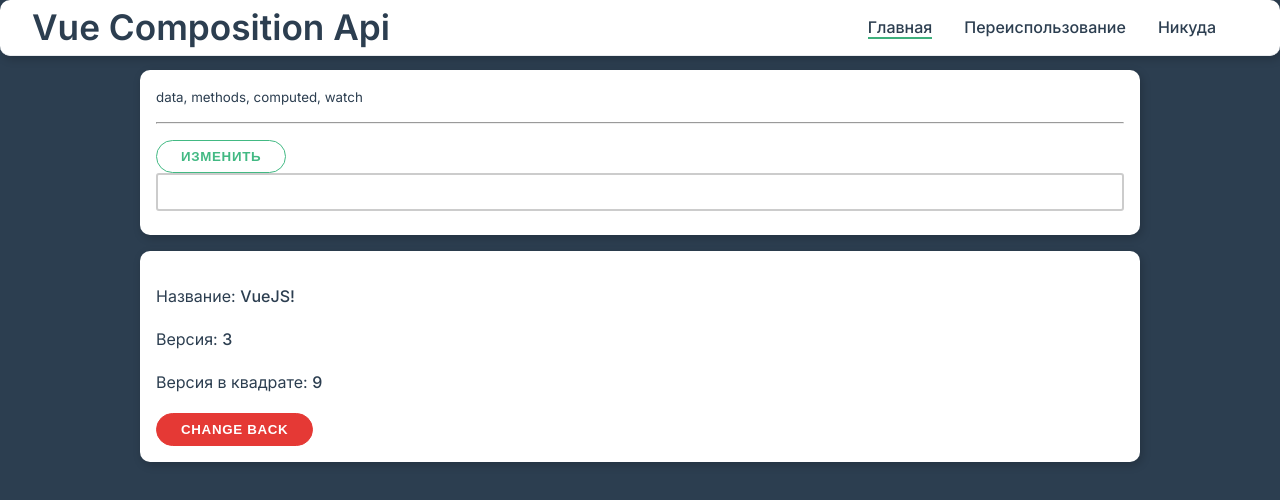
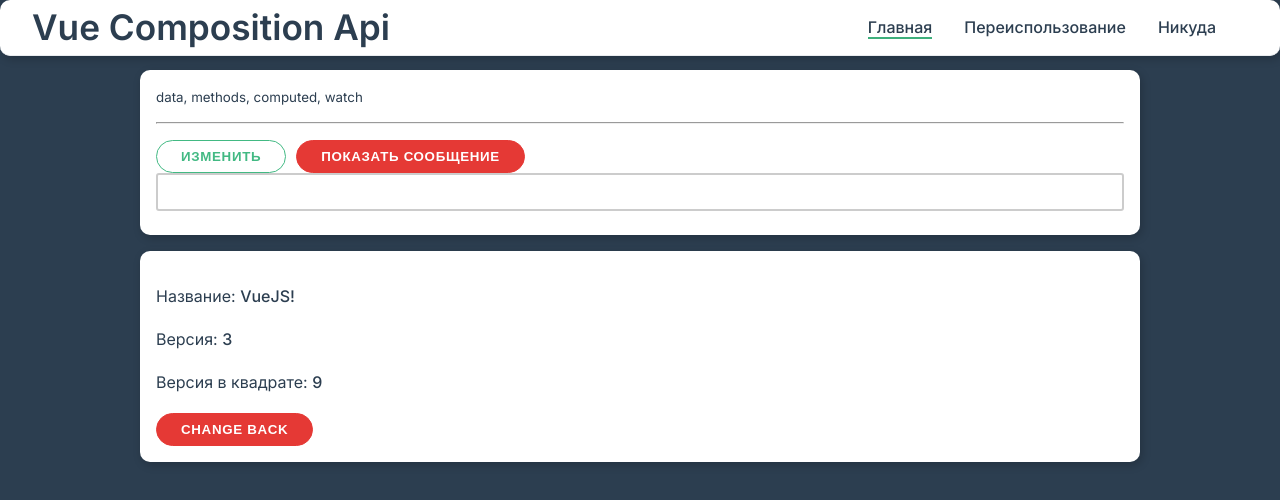
Before and after one commit to hel1yeah/vue3Course, a Vue app in the folder compositionApiVue3/: page / in a window 1280 px wide. Shown: the top 500 px of the page. Built offline with nearby package versions, Linux system fonts and the light colour scheme.

Commit message:
use function mixins

```diff
--- a/compositionApiVue3/src/AppAlert.vue
+++ b/compositionApiVue3/src/AppAlert.vue
@@ -1,5 +1,5 @@
 <template>
-  <div class="alert" :class="type" @click="closeAlert">
+  <div class="alert" :class="type" @click="$emit('closeAlert')">
     <p class="alert-title">{{ alertTitle }}</p>
     <p>
       Lorem ipsum dolor sit amet consectetur adipisicing elit. Fuga labore
@@ -14,19 +14,9 @@
 </template>
 
 <script>
-import { defineEmit } from 'vue';
-
 export default {
   emits: ['closeAlert'],
   props: ['alertTitle', 'type'],
-  setup() {
-    const emit = defineEmit(['closeAlert']);
-
-    const handleClose = () => {
-      emit('close');
-    };
-    return {};
-  },
 };
 </script>
 
--- /dev/null
+++ b/compositionApiVue3/src/use/alert.js
@@ -0,0 +1,10 @@
+import { ref } from 'vue';
+
+export function useAlert() {
+  const alert = ref(false);
+
+  const toggleAlert = () => (alert.value = !alert.value);
+  const closeAlert = () => (alert.value = false);
+
+  return { alert, toggleAlert, closeAlert };
+}
--- a/compositionApiVue3/src/views/HomePage.vue
+++ b/compositionApiVue3/src/views/HomePage.vue
@@ -1,9 +1,18 @@
 <template>
+  <app-alert
+    v-if="alert"
+    alertTitle="work"
+    type="primary"
+    @closeAlert="closeAlert"
+  ></app-alert>
   <div class="card">
     <small>data, methods, computed, watch</small>
     <hr />
 
     <button class="btn" @click="changeInfo">Изменить</button>
+    <button class="btn danger" @click="toggleAlert">
+      {{ !alert ? 'Показать' : 'Скрыть' }} сообщение
+    </button>
 
     <div class="form-control">
       <input class="input" type="text" v-model="textInput" />
@@ -14,15 +23,19 @@
 
 <script>
 import FrameworkInfo from './../FrameworkInfo.vue';
+import AppAlert from './../AppAlert.vue';
 import { ref, reactive, toRefs, isRef, computed, watch, provide } from 'vue';
 export default {
   components: {
     FrameworkInfo,
+    AppAlert,
   },
+
   setup() {
     const name = ref('VueJS!');
     const version = ref(3);
     const textInput = ref('');
+    const alert = ref(false);
 
     function changeInfo() {
       name.value = 'Vue.js!!!';
@@ -33,24 +46,21 @@ export default {
       version.value = 3;
     }
 
+    const toggleAlert = () => (alert.value = !alert.value);
+
+    const closeAlert = () => (alert.value = false);
+
     provide('name', name);
     provide('version', version);
-    // const dobleVersion = computed(() => version.value * version.value);
-
-    // watch([dobleVersion, textInput], (newValue, oldValue) => {
-    //   console.log(newValue[0]);
-    //   console.log(oldValue[1]);
-    //   console.log(newValue[1]);
-    // });
 
     return {
-      // name,
-      // version,
       changeInfo,
       changeBack,
-      // framework,
-      // dobleVersion,
+
       textInput,
+      alert,
+      toggleAlert,
+      closeAlert,
     };
   },
 };
--- a/compositionApiVue3/src/views/ReusablePage.vue
+++ b/compositionApiVue3/src/views/ReusablePage.vue
@@ -17,26 +17,20 @@
 <script>
 import { useRouter, useRoute } from 'vue-router';
 import AppAlert from '../AppAlert.vue';
-import { ref } from 'vue';
+import { useAlert } from '../use/alert';
 
 export default {
   components: { AppAlert },
   setup() {
-    const alert = ref(false);
-
+    const { alert, toggleAlert, closeAlert } = useAlert();
     const router = useRouter();
     const route = useRoute();
 
-    console.log(route.path);
-
     const navigateTo = () => router.push('/');
 
-    const toggleAlert = () => (alert.value = !alert.value);
-
-    const closeAlert = () => (alert.value = false);
     return {
+      navigateTo,
       alert,
-      navigateTo,
       toggleAlert,
       closeAlert,
     };
```
